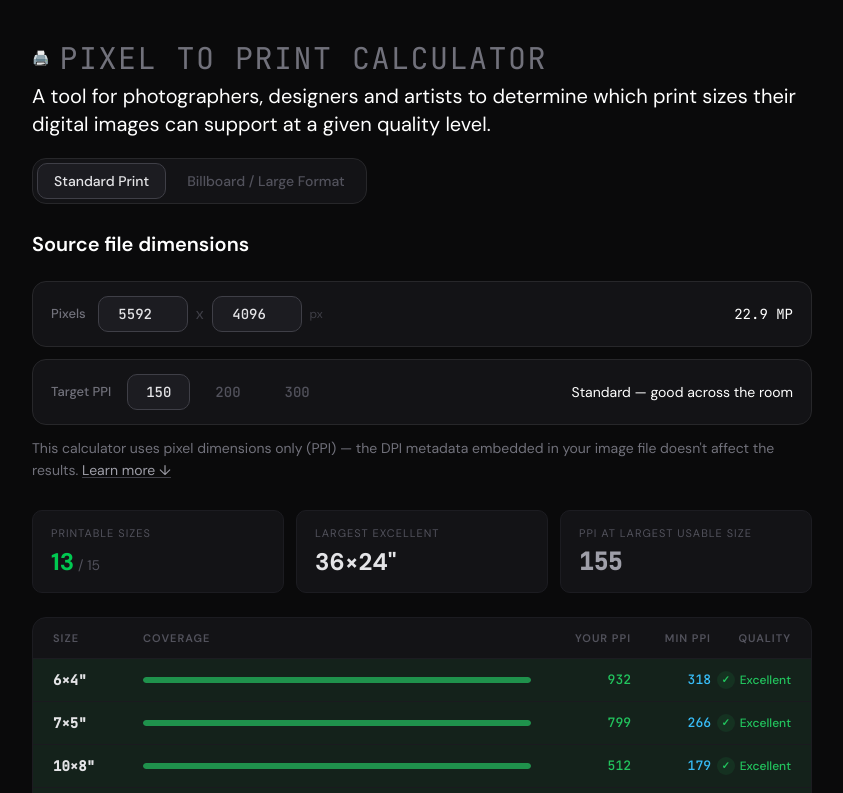
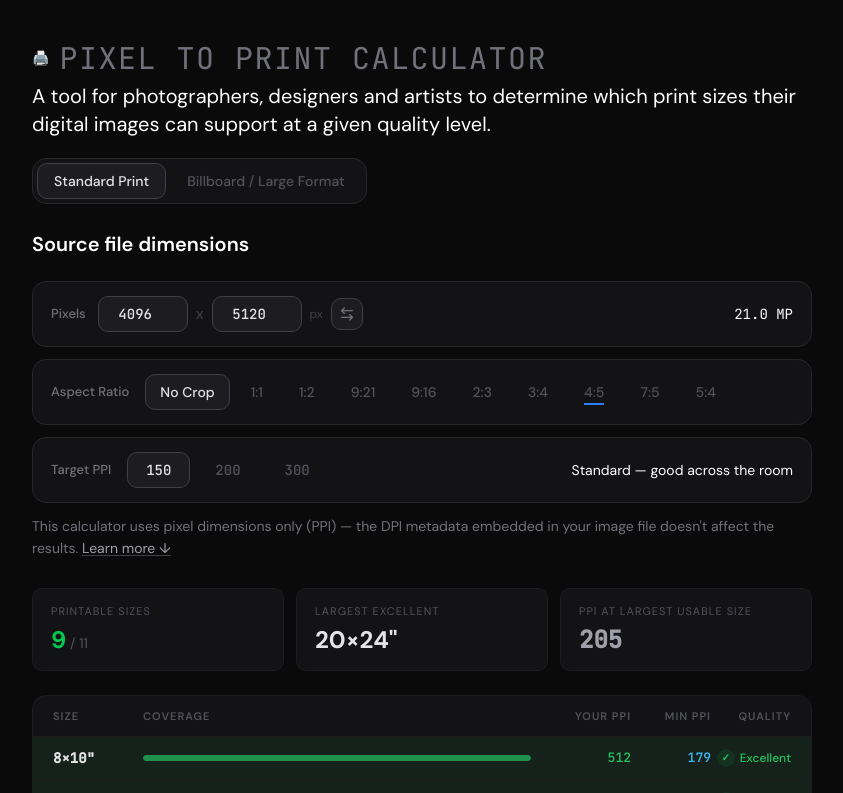
Before and after one commit to devhowyalike/print-calculator, a React (Vite) app: page / in a window 1280 px wide. Shown: the top 793 px of the page, without its empty margins (218-1061 px from the left). Built offline with nearby package versions, Linux system fonts and the light colour scheme.

Commit message:
Enhance PrintCalculator with aspect ratio selection and improved dimension handling for better user experience and accuracy in print calculations.

```diff
--- a/src/components/PrintCalculator.tsx
+++ b/src/components/PrintCalculator.tsx
@@ -1,4 +1,5 @@
 import { useState, useMemo } from "react";
+import { ArrowLeftRight } from "lucide-react";
 import type { Status } from "../lib/calculator";
 import {
   DEFAULT_WIDTH,
@@ -7,11 +8,18 @@ import {
   BILLBOARD_DEFAULT_HEIGHT,
   COMMON_SIZES,
   BILLBOARD_SIZES,
+  SQUARE_PRINT_SIZES,
+  SQUARE_BILLBOARD_SIZES,
   VIEWING_PRESETS,
+  ASPECT_RATIOS,
   STATUS_CONFIG,
   getStatus,
   getEffectiveDPI,
   getDisplayDimensions,
+  getCroppedDimensions,
+  inferAspectRatioFromPixels,
+  getAspectRatioLabel,
+  sizeMatchesAspectRatio,
   getViewingPPI,
   getViewingPPIFromDistance,
 } from "../lib/calculator";
@@ -24,11 +32,42 @@ export default function PrintCalculator() {
   const [viewingDistanceFt, setViewingDistanceFt] = useState(5);
   const [pixelWStr, setPixelWStr] = useState(String(DEFAULT_WIDTH));
   const [pixelHStr, setPixelHStr] = useState(String(DEFAULT_HEIGHT));
+  const [aspectRatio, setAspectRatio] =
+    useState<(typeof ASPECT_RATIOS)[number]["value"]>("nocrop");
 
   const pixelW = parseInt(pixelWStr) || 0;
   const pixelH = parseInt(pixelHStr) || 0;
 
-  const sizes = mode === "print" ? COMMON_SIZES : BILLBOARD_SIZES;
+  const { w: effectiveW, h: effectiveH } = getCroppedDimensions(
+    pixelW,
+    pixelH,
+    aspectRatio,
+  );
+
+  const targetRatio =
+    effectiveW > 0 && effectiveH > 0 ? effectiveW / effectiveH : 0;
+  const closestAspectRatio =
+    pixelW > 0 && pixelH > 0
+      ? inferAspectRatioFromPixels(pixelW, pixelH)
+      : null;
+  const isExactAspectMatch =
+    closestAspectRatio &&
+    pixelW > 0 &&
+    pixelH > 0 &&
+    (() => {
+      const ratio = Math.max(pixelW, pixelH) / Math.min(pixelW, pixelH);
+      const [rW, rH] = closestAspectRatio;
+      const presetRatio = Math.max(rW, rH) / Math.min(rW, rH);
+      return Math.abs(ratio - presetRatio) < 0.0001;
+    })();
+  const baseSizes = mode === "print" ? COMMON_SIZES : BILLBOARD_SIZES;
+  const squareSizes =
+    mode === "print" ? SQUARE_PRINT_SIZES : SQUARE_BILLBOARD_SIZES;
+  const allSizes = [...squareSizes, ...baseSizes];
+  const sizes =
+    targetRatio > 0
+      ? allSizes.filter((s) => sizeMatchesAspectRatio(s, targetRatio))
+      : allSizes;
 
   const currentPreset = VIEWING_PRESETS.find(
     (p) => p.distanceFt === viewingDistanceFt,
@@ -38,8 +77,8 @@ export default function PrintCalculator() {
     Math.ceil(getViewingPPIFromDistance(viewingDistanceFt));
 
   const data = useMemo(() => {
-    const w = pixelW;
-    const h = pixelH;
+    const w = effectiveW;
+    const h = effectiveH;
     return sizes.map((size) => {
       const display = getDisplayDimensions(size, w, h);
       const effectiveDPI = Math.round(getEffectiveDPI(size, w, h));
@@ -63,7 +102,7 @@ export default function PrintCalculator() {
         targetDpi,
       };
     });
-  }, [mode, dpi, currentPresetPPI, pixelW, pixelH, sizes]);
+  }, [mode, dpi, currentPresetPPI, effectiveW, effectiveH, sizes]);
 
   const excellent = data.filter((d) => d.status === "perfect").length;
   const lastExcellent = [...data].reverse().find((d) => d.status === "perfect");
@@ -92,6 +131,7 @@ export default function PrintCalculator() {
               key={m}
               onClick={() => {
                 setMode(m);
+                setAspectRatio("nocrop");
                 if (m === "print") {
                   setPixelWStr(String(DEFAULT_WIDTH));
                   setPixelHStr(String(DEFAULT_HEIGHT));
@@ -144,11 +184,94 @@ export default function PrintCalculator() {
             className="w-[80px] sm:w-[90px] rounded-lg border border-zinc-700 bg-[#1c1c21] px-3 py-[7px] text-center font-mono text-sm font-medium text-zinc-200 outline-none focus:border-zinc-500"
           />
           <span className="text-xs text-zinc-700">px</span>
+          <button
+            type="button"
+            onClick={() => {
+              setPixelWStr(pixelHStr);
+              setPixelHStr(pixelWStr);
+              const inferred = inferAspectRatioFromPixels(pixelH, pixelW);
+              if (inferred)
+                setAspectRatio(
+                  inferred as (typeof ASPECT_RATIOS)[number]["value"],
+                );
+            }}
+            className="flex h-8 w-8 shrink-0 items-center justify-center rounded-lg border border-zinc-700 bg-[#1c1c21] text-zinc-500 transition-colors hover:border-zinc-600 hover:bg-[#25252b] hover:text-zinc-300"
+            title="Swap dimensions"
+            aria-label="Swap width and height"
+          >
+            <ArrowLeftRight className="h-4 w-4" />
+          </button>
         </div>
         <div className="flex-1" />
         <span className="font-mono text-xs sm:text-sm text-white whitespace-nowrap">
           {((pixelW * pixelH) / 1000000).toFixed(1)} MP
         </span>
+      </div>
+
+      {/* Aspect ratio crop */}
+      <div className="mb-3 flex flex-wrap items-center gap-x-4 gap-y-2 rounded-xl border border-zinc-800 bg-[#131316] px-[18px] py-3.5">
+        <span className="whitespace-nowrap text-[13px] font-medium text-zinc-500">
+          Aspect Ratio
+        </span>
+        <div className="flex flex-wrap gap-1.5">
+          {ASPECT_RATIOS.map((ar) => {
+            const isPortrait = pixelH > pixelW;
+            const label = Array.isArray(ar.value)
+              ? getAspectRatioLabel(
+                  ar.value as readonly [number, number],
+                  isPortrait,
+                )
+              : ar.label;
+            const activeRatio = Array.isArray(aspectRatio) ? aspectRatio : null;
+            const isSelected =
+              ar.value === "nocrop"
+                ? aspectRatio === "nocrop"
+                : Array.isArray(ar.value) && activeRatio
+                  ? ar.value[0] === activeRatio[0] &&
+                    ar.value[1] === activeRatio[1]
+                  : aspectRatio === ar.value;
+            const isClosest =
+              closestAspectRatio &&
+              Array.isArray(ar.value) &&
+              ar.value[0] === closestAspectRatio[0] &&
+              ar.value[1] === closestAspectRatio[1];
+            return (
+              <button
+                key={ar.label}
+                onClick={() => setAspectRatio(ar.value)}
+                className={`cursor-pointer rounded-lg px-[14px] py-[7px] text-sm font-medium transition-all duration-200 ${
+                  isSelected
+                    ? "border border-zinc-700 bg-[#1c1c21] text-zinc-200"
+                    : "border border-transparent bg-transparent text-zinc-600 hover:text-zinc-400"
+                }`}
+              >
+                <span
+                  className={
+                    isClosest ? "border-b-2 border-blue-500 pb-0.5" : ""
+                  }
+                >
+                  {label}
+                </span>
+              </button>
+            );
+          })}
+        </div>
+        {aspectRatio !== "nocrop" && aspectRatio && (
+          <span className="text-sm text-zinc-500 flex items-center gap-1.5">
+            Using {effectiveW.toLocaleString()}×{effectiveH.toLocaleString()} px
+            {closestAspectRatio &&
+              Array.isArray(aspectRatio) &&
+              aspectRatio[0] === closestAspectRatio[0] &&
+              aspectRatio[1] === closestAspectRatio[1] && (
+                <>
+                  <span className="inline-block w-4 border-b-2 border-blue-500" />
+                  {isExactAspectMatch
+                    ? "Your aspect ratio"
+                    : "Closest match to your image"}
+                </>
+              )}
+          </span>
+        )}
       </div>
 
       {/* PPI Selector / Viewing Distance */}
@@ -392,7 +515,7 @@ export default function PrintCalculator() {
         <li>Both landscape and portrait orientations are considered.</li>
         <li>
           <span className="text-zinc-200">"Your PPI"</span> shows the effective
-          resolution your {pixelW}x{pixelH} file achieves at each{" "}
+          resolution your {effectiveW}×{effectiveH} file achieves at each{" "}
           {mode === "billboard" ? "billboard" : "print"} size.
         </li>
         {mode === "print" ? (
--- a/src/lib/calculator.ts
+++ b/src/lib/calculator.ts
@@ -1,10 +1,13 @@
-export const DEFAULT_WIDTH = 5592;
-export const DEFAULT_HEIGHT = 4096;
+export const DEFAULT_WIDTH = 4096;
+export const DEFAULT_HEIGHT = 5120;
 
 export const BILLBOARD_DEFAULT_WIDTH = 14400;
 export const BILLBOARD_DEFAULT_HEIGHT = 7200;
 
 export const BILLBOARD_SIZES = [
+  { name: '10x5.6 ft', w: 120, h: 67.5 },
+  { name: '16x9 ft', w: 192, h: 108 },
+  { name: '21x9 ft', w: 252, h: 108 },
   { name: '5x11 ft', w: 60, h: 132 },
   { name: '6x12 ft', w: 72, h: 144 },
   { name: '8x24 ft', w: 96, h: 288 },
@@ -30,11 +33,98 @@ export const VIEWING_PRESETS = [
   { label: 'Highway', distanceFt: 500, ppi: 20, description: 'Billboard' },
 ] as const;
 
+export const ASPECT_RATIOS = [
+  { label: 'No Crop', value: 'nocrop' as const },
+  { label: '1:1', value: [1, 1] as const },
+  { label: '2:1', value: [2, 1] as const },
+  { label: '21:9', value: [21, 9] as const },
+  { label: '16:9', value: [16, 9] as const },
+  { label: '3:2', value: [3, 2] as const },
+  { label: '4:3', value: [4, 3] as const },
+  { label: '5:4', value: [5, 4] as const },
+  { label: '5:7', value: [5, 7] as const },
+  { label: '4:5', value: [4, 5] as const },
+] as const;
+
+const ASPECT_RATIO_PRESETS = ASPECT_RATIOS.filter(
+  (ar): ar is (typeof ASPECT_RATIOS)[number] & { value: readonly [number, number] } =>
+    Array.isArray(ar.value),
+);
+
+/** Infers the closest matching aspect ratio (always returns landscape preset). */
+export function inferAspectRatioFromPixels(
+  w: number,
+  h: number,
+): readonly [number, number] | null {
+  if (w <= 0 || h <= 0) return null;
+  const ratio = Math.max(w, h) / Math.min(w, h);
+  const tolerance = 0.05;
+  let best: (readonly [number, number]) | null = null;
+  let bestDiff = Infinity;
+  for (const ar of ASPECT_RATIO_PRESETS) {
+    const [rW, rH] = ar.value;
+    const presetRatio = Math.max(rW, rH) / Math.min(rW, rH);
+    const diff = Math.abs(ratio - presetRatio);
+    if (diff < bestDiff) {
+      bestDiff = diff;
+      best = ar.value;
+    }
+  }
+  return best && bestDiff / (Math.max(...best) / Math.min(...best)) <= tolerance
+    ? best
+    : null;
+}
+
+/** Returns the display label for a preset based on image orientation (portrait = h > w). */
+export function getAspectRatioLabel(
+  preset: readonly [number, number],
+  isPortrait: boolean,
+): string {
+  if (preset[0] === preset[1]) return '1:1';
+  return isPortrait ? `${preset[1]}:${preset[0]}` : `${preset[0]}:${preset[1]}`;
+}
+
+/** Returns true if a size's aspect ratio matches the target (effectiveW/effectiveH). */
+export function sizeMatchesAspectRatio(
+  size: { w: number; h: number },
+  targetRatio: number,
+  tolerance = 0.08,
+): boolean {
+  if (targetRatio <= 0) return false;
+  const sizeRatioLandscape = size.w / size.h;
+  const sizeRatioPortrait = size.h / size.w;
+  const landMatch = Math.abs(sizeRatioLandscape - targetRatio) / targetRatio <= tolerance;
+  const portMatch = Math.abs(sizeRatioPortrait - targetRatio) / targetRatio <= tolerance;
+  return landMatch || portMatch;
+}
+
+export function getCroppedDimensions(
+  origW: number,
+  origH: number,
+  ratio: readonly [number, number] | null | 'nocrop',
+): { w: number; h: number } {
+  if (ratio === 'nocrop' || !ratio || origW <= 0 || origH <= 0) return { w: origW, h: origH };
+  const preset = ratio;
+  if (!preset || origW <= 0 || origH <= 0) return { w: origW, h: origH };
+  const [rW, rH] = origH > origW ? [preset[1], preset[0]] : preset;
+  const cropW = Math.min(origW, Math.floor((origH * rW) / rH));
+  const cropH = Math.min(origH, Math.floor((origW * rH) / rW));
+  return { w: cropW, h: cropH };
+}
+
 export type ViewingLabel = typeof VIEWING_PRESETS[number]['label'];
 
 export const COMMON_SIZES = [
   { name: '4x6"', w: 4, h: 6 },
   { name: '5x7"', w: 5, h: 7 },
+  { name: '8x4.5"', w: 8, h: 4.5 },
+  { name: '14x6"', w: 14, h: 6 },
+  { name: '16x9"', w: 16, h: 9 },
+  { name: '21x9"', w: 21, h: 9 },
+  { name: '10x5"', w: 10, h: 5 },
+  { name: '20x10"', w: 20, h: 10 },
+  { name: '10x8"', w: 10, h: 8 },
+  { name: '20x16"', w: 20, h: 16 },
   { name: '8x10"', w: 8, h: 10 },
   { name: '8.5x11"', w: 8.5, h: 11 },
   { name: '11x14"', w: 11, h: 14 },
@@ -48,6 +138,29 @@ export const COMMON_SIZES = [
   { name: '24x36"', w: 24, h: 36 },
   { name: '30x40"', w: 30, h: 40 },
   { name: '36x48"', w: 36, h: 48 },
+];
+
+export const SQUARE_PRINT_SIZES = [
+  { name: '4x4"', w: 4, h: 4 },
+  { name: '5x5"', w: 5, h: 5 },
+  { name: '6x6"', w: 6, h: 6 },
+  { name: '8x8"', w: 8, h: 8 },
+  { name: '10x10"', w: 10, h: 10 },
+  { name: '12x12"', w: 12, h: 12 },
+  { name: '16x16"', w: 16, h: 16 },
+  { name: '20x20"', w: 20, h: 20 },
+  { name: '24x24"', w: 24, h: 24 },
+  { name: '30x30"', w: 30, h: 30 },
+  { name: '36x36"', w: 36, h: 36 },
+];
+
+export const SQUARE_BILLBOARD_SIZES = [
+  { name: '10x10 ft', w: 120, h: 120 },
+  { name: '12x12 ft', w: 144, h: 144 },
+  { name: '16x16 ft', w: 192, h: 192 },
+  { name: '20x20 ft', w: 240, h: 240 },
+  { name: '24x24 ft', w: 288, h: 288 },
+  { name: '30x30 ft', w: 360, h: 360 },
 ];
 
 export type Status = "perfect" | "acceptable" | "stretch" | "poor";
```
